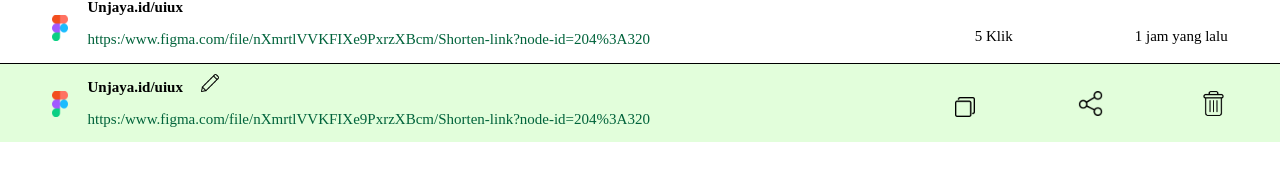
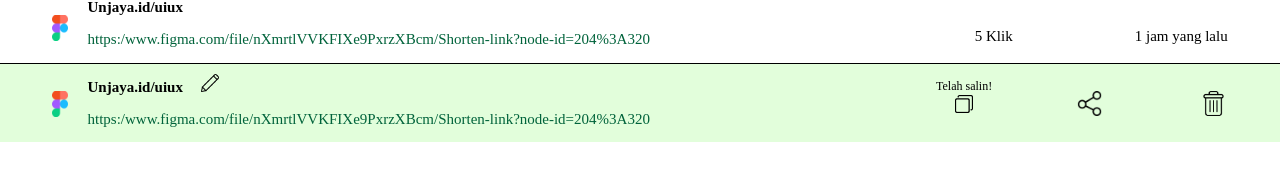
Before and after one commit to SokKanaTorajd/fe-unjaya-short-url, a Next.js app: page /dashboard in a window 1280 px wide. Both pictures are taken after a click on the button 964 px from the left and 1036 px from the top of the page. Shown: the part 928-1097 px from the top of the page. Built offline with nearby package versions, Linux system fonts and the light colour scheme.

Commit message:
Update Copytext.js

```diff
--- a/components/Copytext.js
+++ b/components/Copytext.js
@@ -2,8 +2,9 @@ import React from "react";
 // react component that copies the given text inside your clipboard
 import { CopyToClipboard } from "react-copy-to-clipboard";
 // reactstrap components
-import { Button, Col, UncontrolledTooltip } from "reactstrap";
+import { Button, Col, UncontrolledTooltip, Tooltip} from "reactstrap";
 import Image from 'next/image'
+// import { Tooltip } from "chart.js";
 
 class Datepicker extends React.Component {
   state = {};
@@ -19,17 +20,17 @@ class Datepicker extends React.Component {
               className="btn-icon-clipboard"
               id="tooltip982655500"
               type="button"
-            ><Image src="/copy.png" alt="copy"width={20} height={20} objectFit="contain"/>
+            ><Image src="/copy.png" alt="copy"width={18} height={18} objectFit="contain"/>
             </Button>
           </CopyToClipboard>
           <UncontrolledTooltip
+            placement="top"
+            trigger="click"
+            flip
             className="textcopy"
             delay={0}
-            trigger="hover focus"
             target="tooltip982655500"
-          >
-            {this.state.copiedText === "dhttps:/www.figma.com/file/nXmrtlVVKFIXe9PxrzXBcm/Shorten-link?node-id=204%3A320"
-              ? "Copied":'Salin'}
+          >Telah salin!
           </UncontrolledTooltip>
         </Col>
       </>
```
